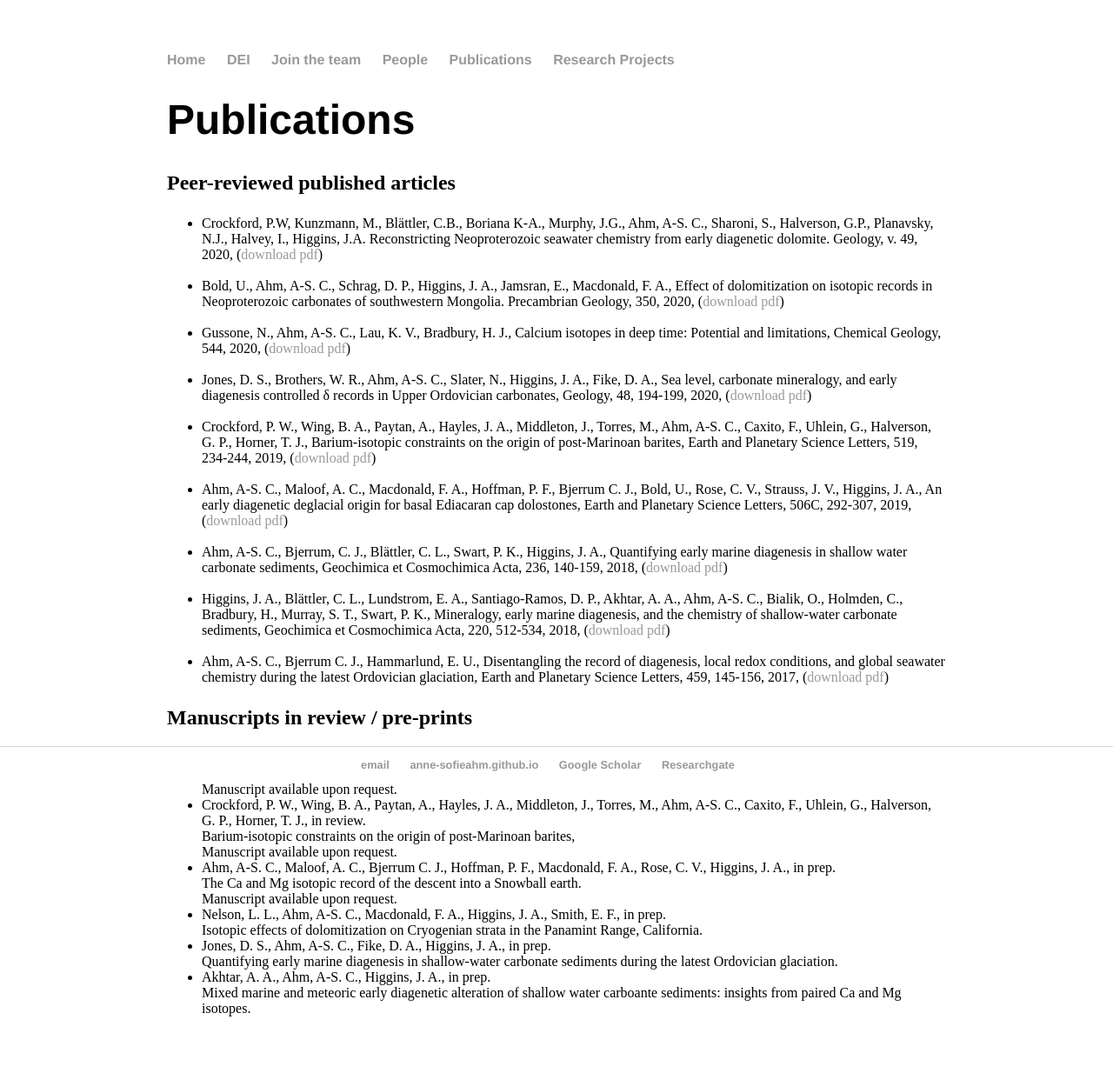
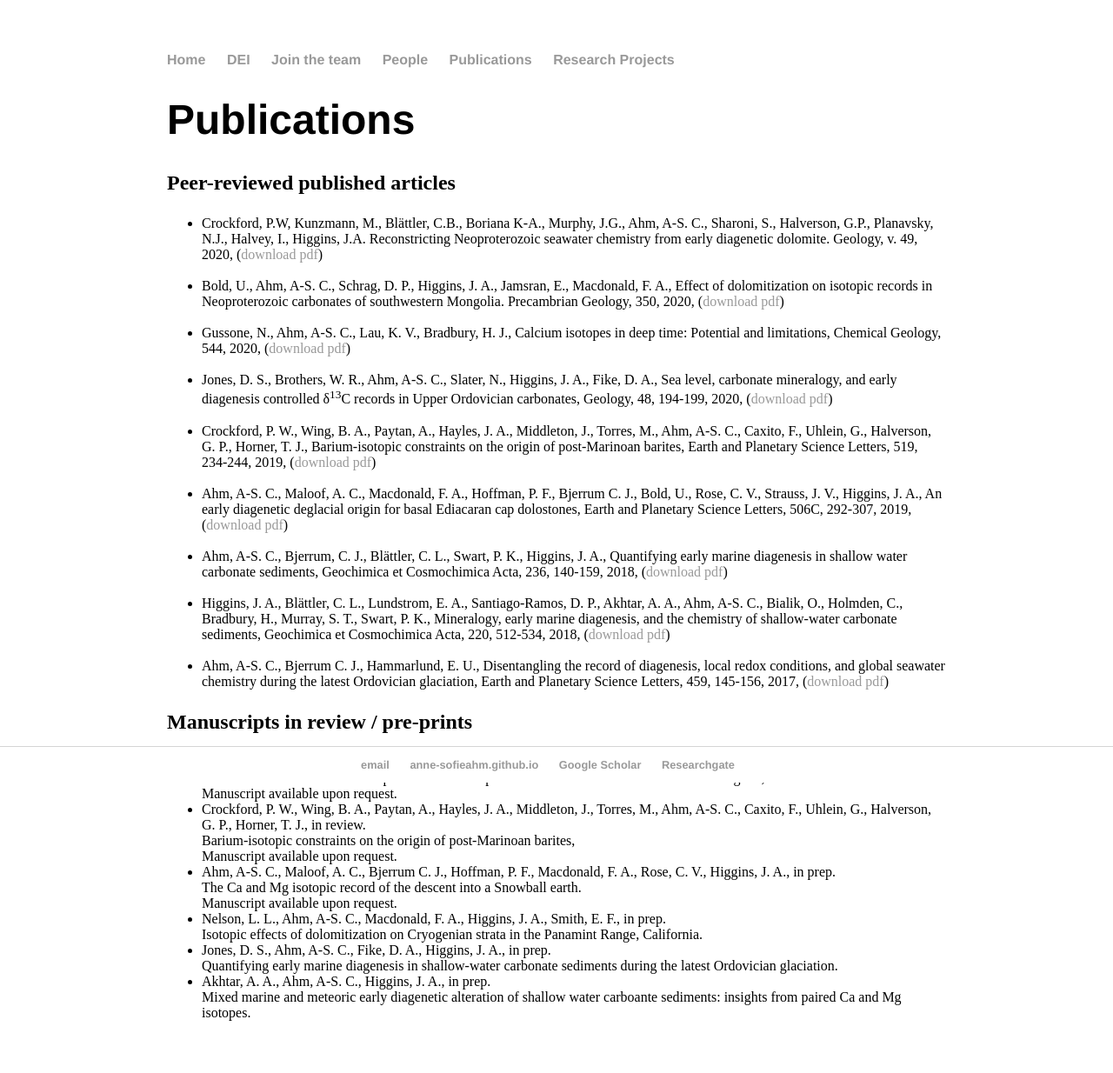
Before and after one commit to Anne-SofieAhm/Anne-SofieAhm.github.io, a Jekyll site: the page built from publications/index.html, in a window 1280 px wide. Shown: the whole page at 87% size. Built offline with Jekyll 4.4.1, drawn with Linux system fonts in a browser that asks for light colours.

Commit message:
Update index.html

```diff
--- a/publications/index.html
+++ b/publications/index.html
@@ -30,7 +30,7 @@ title: Publications
 <br>
      <li>Jones, D. S., Brothers, W. R., Ahm, A-S. C., Slater, N., Higgins, J. A.,
        Fike, D. A., Sea level, carbonate mineralogy, and early diagenesis controlled
-       	&#948 records in Upper Ordovician carbonates, Geology, 48, 194-199, 2020,
+       	&#948<sup>13</sup>C records in Upper Ordovician carbonates, Geology, 48, 194-199, 2020,
        <link href="https://doi.org/10.1130/G46861.1">
        (<a href="Jones2020.pdf">download pdf</a>)
      </li>
```
